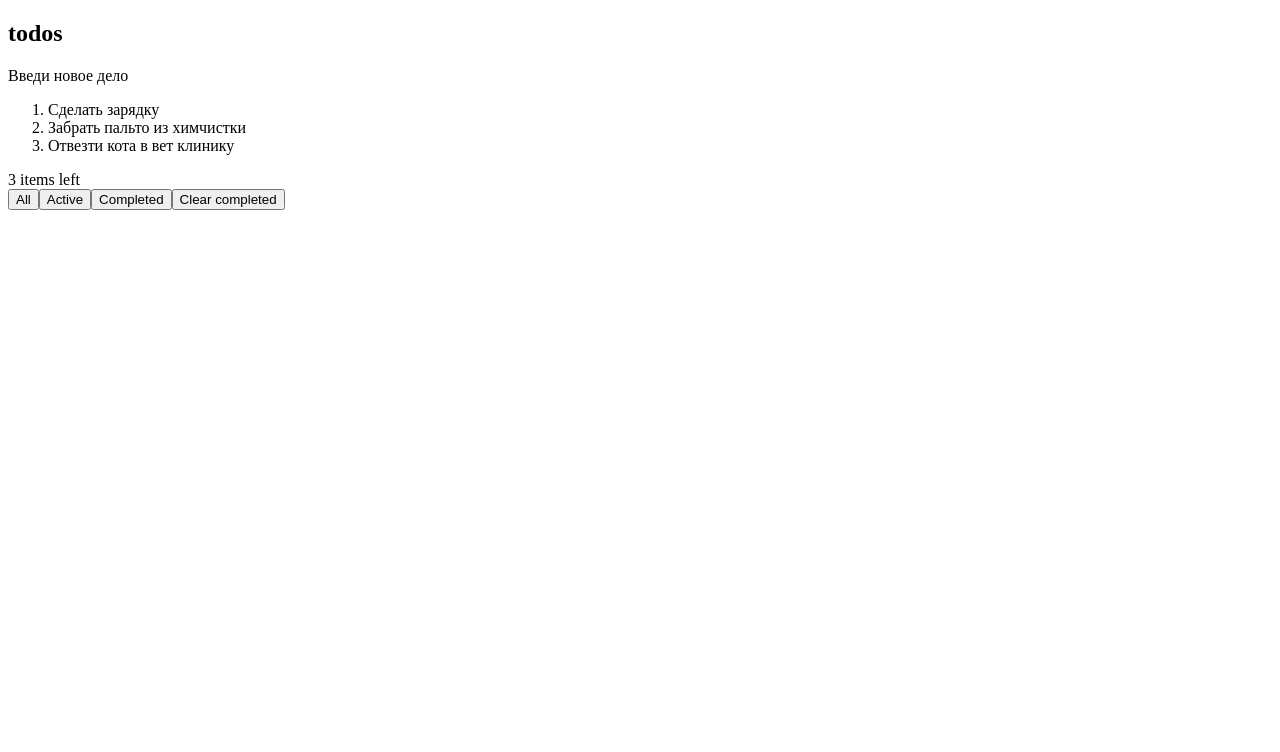
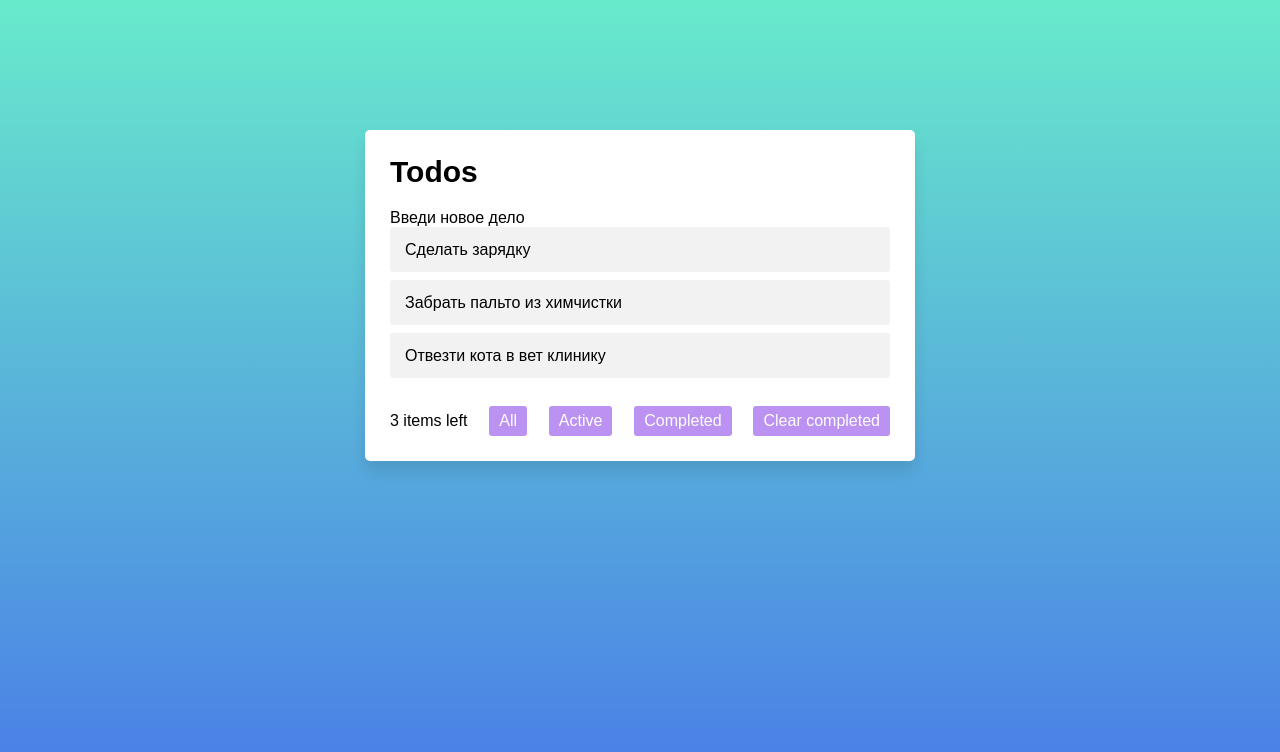
Before and after one commit to WebHeroSchool/react_eli4kina, a React (Create React App) app: page / in a window 1280 px wide. Shown: the top 752 px of the page. Built offline with nearby package versions, Linux system fonts and the light colour scheme.

Commit message:
Стилизовала приложение

```diff
--- /dev/null
+++ b/src/components/App/App.css
@@ -0,0 +1,29 @@
+*{
+  margin: 0;
+  padding: 0;
+  box-sizing: border-box;
+  font-family: 'Poppins', sans-serif;
+}
+
+body {
+  width: 100%;
+  height: 100vh;
+  padding: 10px;
+  background: linear-gradient(to bottom, #68EACC 0%, #497BE8 100%);
+}
+
+.wrapper{
+  background: #fff;
+  max-width: 550px;
+  width: 100%;
+  margin: 120px auto;
+  padding: 25px;
+  border-radius: 5px;
+  box-shadow: 0px 10px 15px rgba(0,0,0,0.1);
+}
+
+.wrapper__title {
+  font-size: 30px;
+  font-weight: 600;
+  margin-bottom: 20px;
+}
--- a/src/components/App/App.js
+++ b/src/components/App/App.js
@@ -2,6 +2,7 @@ import React from 'react';
 import InputItem from '../InputItem/InputItem';
 import ItemList from '../ItemList/ItemList';
 import Footer from '../Footer/Footer';
+import './App.css';
 
 
 
@@ -19,8 +20,8 @@ const App = () => {
   ];
 
   return (
-  <div>
-    <h2>todos</h2>
+  <div className="wrapper">
+    <h2 className="wrapper__title">Todos</h2>
     <InputItem />
     <ItemList todoItems = {todoItems} />
     <Footer count={3} />
--- /dev/null
+++ b/src/components/Footer/Footer.css
@@ -0,0 +1,29 @@
+.footer {
+  display: flex;
+  width: 100%;
+  margin-top: 20px;
+  align-items: center;
+  justify-content: space-between;
+}
+
+.footer__btn {
+  padding: 6px 10px;
+  border-radius: 3px;
+  border: none;
+  outline: none;
+  color: #fff;
+  font-weight: 400;
+  font-size: 16px;
+  margin-left: 5px;
+  background: #8E49E8;
+  cursor: pointer;
+  user-select: none;
+  opacity: 0.6;
+  pointer-events: none;
+  transition: all 0.3s ease;
+}
+
+.footer__btn:focus {
+  opacity: 1;
+  pointer-events: auto;
+}
--- a/src/components/Footer/Footer.js
+++ b/src/components/Footer/Footer.js
@@ -1,13 +1,13 @@
 import React from 'react';
-import ReactDOM from 'react-dom';
+import './Footer.css';
 
 const Footer = ( {count} ) => (
-  <footer>
+  <footer className="footer">
   <div> {count} items left</div>
-  <button>All</button>
-  <button>Active</button>
-  <button>Completed</button>
-  <button>Clear completed</button>
+  <button className="footer__btn">All</button>
+  <button className="footer__btn">Active</button>
+  <button className="footer__btn">Completed</button>
+  <button className="footer__btn">Clear completed</button>
 </footer>
 );
 
--- /dev/null
+++ b/src/components/ItemList/ItemList.css
@@ -0,0 +1,30 @@
+.todoList{
+  max-height: 250px;
+  overflow-y: auto;
+}
+.todoList li{
+  position: relative;
+  list-style: none;
+  height: 45px;
+  line-height: 45px;
+  margin-bottom: 8px;
+  background: #f2f2f2;
+  border-radius: 3px;
+  padding: 0 15px;
+  cursor: default;
+  overflow: hidden;
+}
+.todoList li .icon{
+  position: absolute;
+  right: -45px;
+  background: #e74c3c;
+  width: 45px;
+  text-align: center;
+  color: #fff;
+  border-radius: 0 3px 3px 0;
+  cursor: pointer;
+  transition: all 0.2s ease;
+}
+.todoList li:hover .icon{
+  right: 0px;
+}
--- a/src/components/ItemList/ItemList.js
+++ b/src/components/ItemList/ItemList.js
@@ -1,8 +1,9 @@
 import React from 'react';
 import Item from '../Item/Item';
+import './ItemList.css';
 
 const ItemList = ( {todoItems} ) => (
-  <ol>
+  <ol className="todoList">
     {todoItems.map(item =>
     <li key={item.value}>
       <Item value={item.value} />
```
Also changed, not shown: src/components/InputItem/InputItem.css (added).
